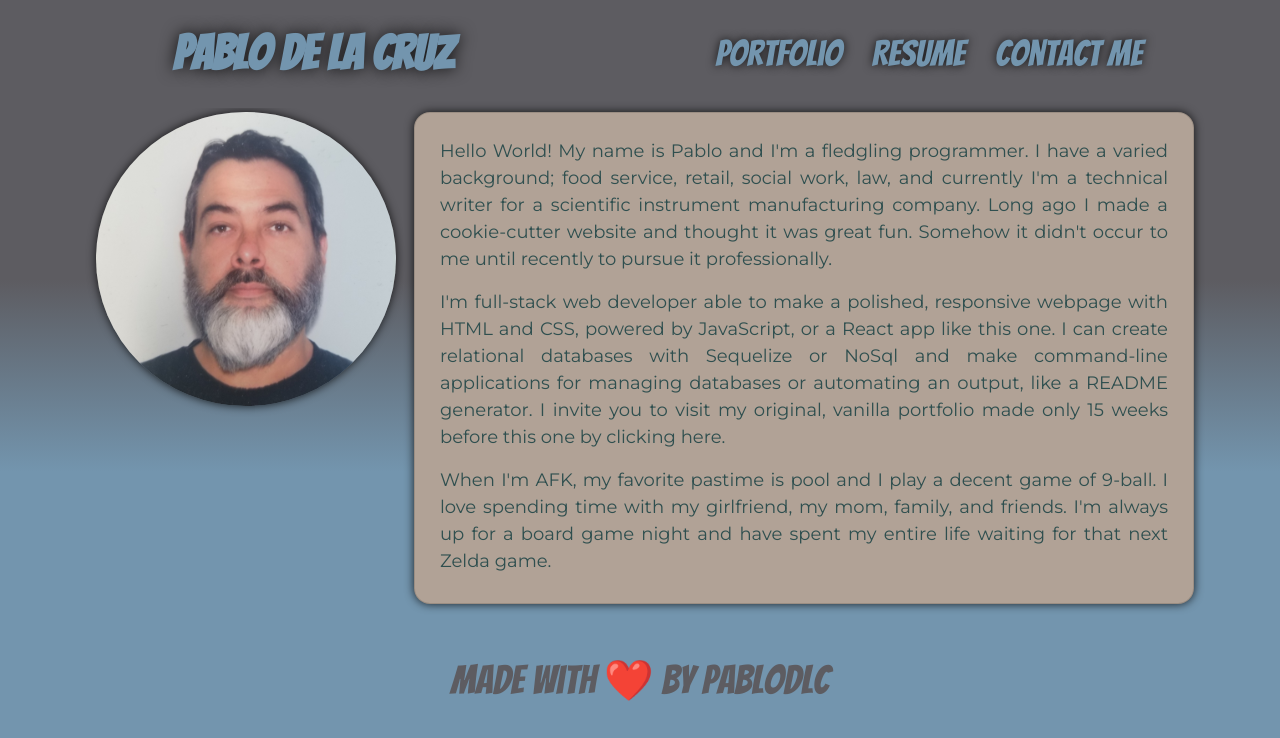
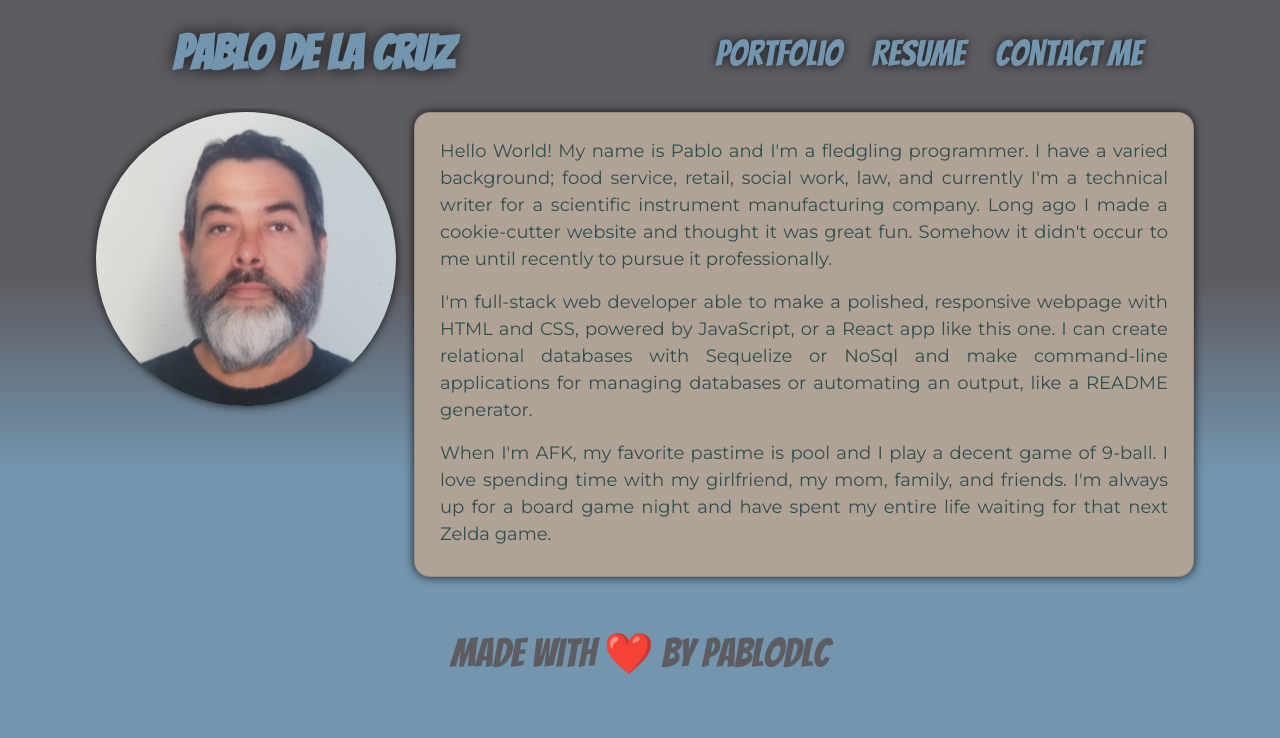
Before and after one commit to pablodlc/pablodlc.github.io, a React (Create React App) app: page / in a window 1280 px wide. Shown: the top 738 px of the page. Built offline with nearby package versions, Linux system fonts and the light colour scheme; a web font is replaced by a local one.

Commit message:
still trying to deploy

```diff
--- a/src/components/Home.js
+++ b/src/components/Home.js
@@ -72,7 +72,7 @@ function Home() {
                             </p>
 
                             <p>
-                                I'm full-stack web developer able to make a polished, responsive webpage with HTML and CSS, powered by JavaScript, or a React app like this one. I can create relational databases with Sequelize or NoSql and make command-line applications for managing databases or automating an output, like a README generator. I invite you to visit my original, vanilla portfolio made only 15 weeks before this one by clicking <a href='https://pablodlc.github.io/portfolio-old/' target="_blank" rel="noreferrer" style={{ textDecoration: 'none', color: '#2f4f4f' }}>here</a>.
+                                I'm full-stack web developer able to make a polished, responsive webpage with HTML and CSS, powered by JavaScript, or a React app like this one. I can create relational databases with Sequelize or NoSql and make command-line applications for managing databases or automating an output, like a README generator.
                             </p>
 
                             <p>
--- a/src/components/Portfolio.js
+++ b/src/components/Portfolio.js
@@ -111,7 +111,7 @@ function Portfolio() {
                                     <p>
                                         Welcome to my portfolio.
                                         I am new to programming, but in a short time I've been able to make a decent portfolio of which I'm proud. I chose to introduce you to my work with a couple of group projects. The first is group project 2 of 3 from my boot camp called <span className="title">My Movie List</span>. This project follows the MVC framework and uses Sequelize to store a database. <span className="title">Trivia with a Twist!</span> is my first group project from the boot camp, where we utilized two server-side APIs to create quiz application. The next piece is I'm including is <span className="title">budget-tracker</span>, my first PWA--which means it works without an internet connection and can be installed as its own app on most smart devices. Even though it's not a deployed application, I waned to showcase my backend skills with <span className="title">soc-net</span>. <span className="title">soc-net</span> is a social networking backend application that stores Users and Friends, as we'll as Users' Thoughts and friends' Reactions to those Thoughts with MongooseDB. The next piece is <span className="title">Work Day Scheduler</span>, where I utilized two APIs to create a simple app that shows weather conditions of cities based on the user's input. <span className="title">Ramones</span>. Seriously, that page is great if only because of its subject.
-                                        Finally, while you're here, feel free to check out my old portfolio here. This one was made 15 weeks earlier than the one you're visiting now, and I'd like to think I've made some progress along the way.
+                                        Finally, while you're here, feel free to check out my old portfolio <a href='https://pablodlc.github.io/portfolio-old/' target="_blank" rel="noreferrer" style={{ textDecoration: 'none', color: '#2f4f4f' }}>here</a>. This one was made 15 weeks earlier than the one you're visiting now, and I'd like to think I've made some progress along the way.
                                     </p>
                                 </div>
                             </Card.Body>
```
Also changed, not shown: package.json (+4 -5 lines).
